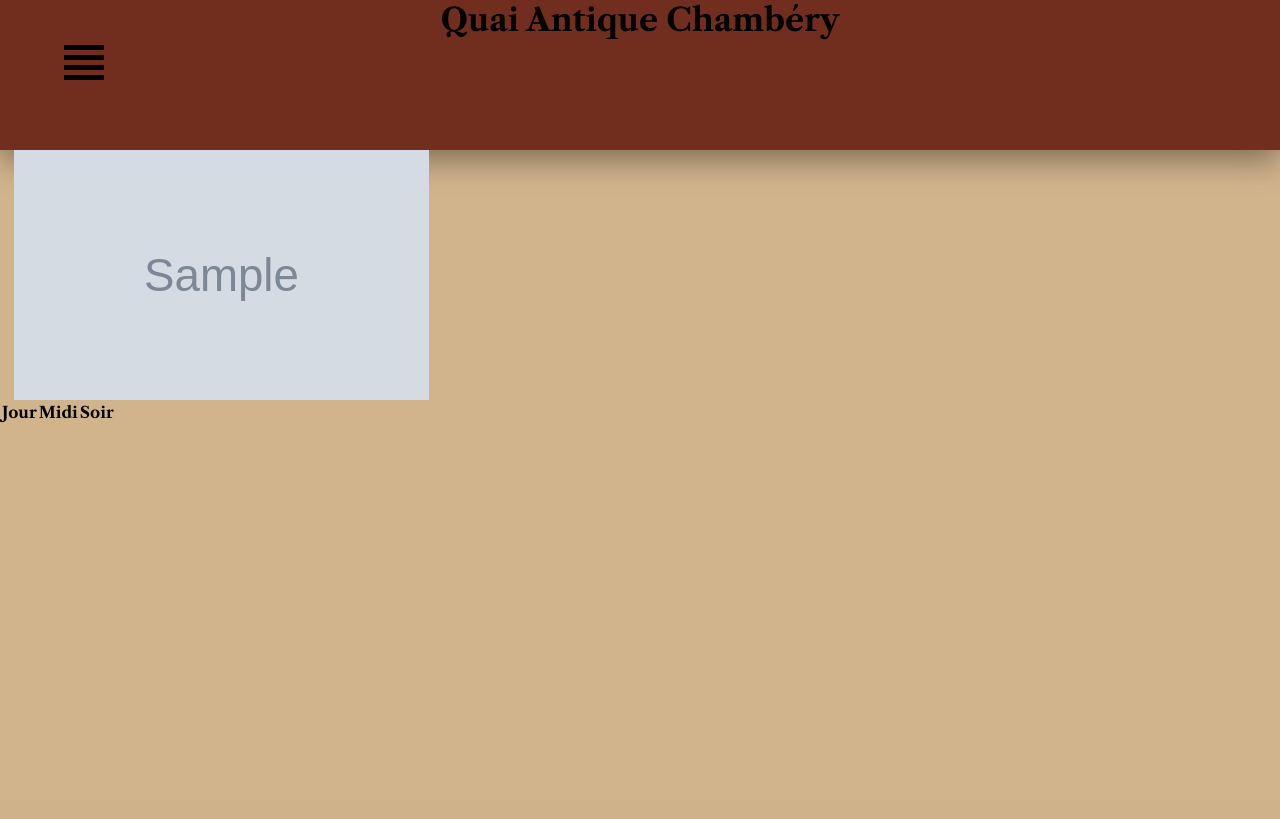
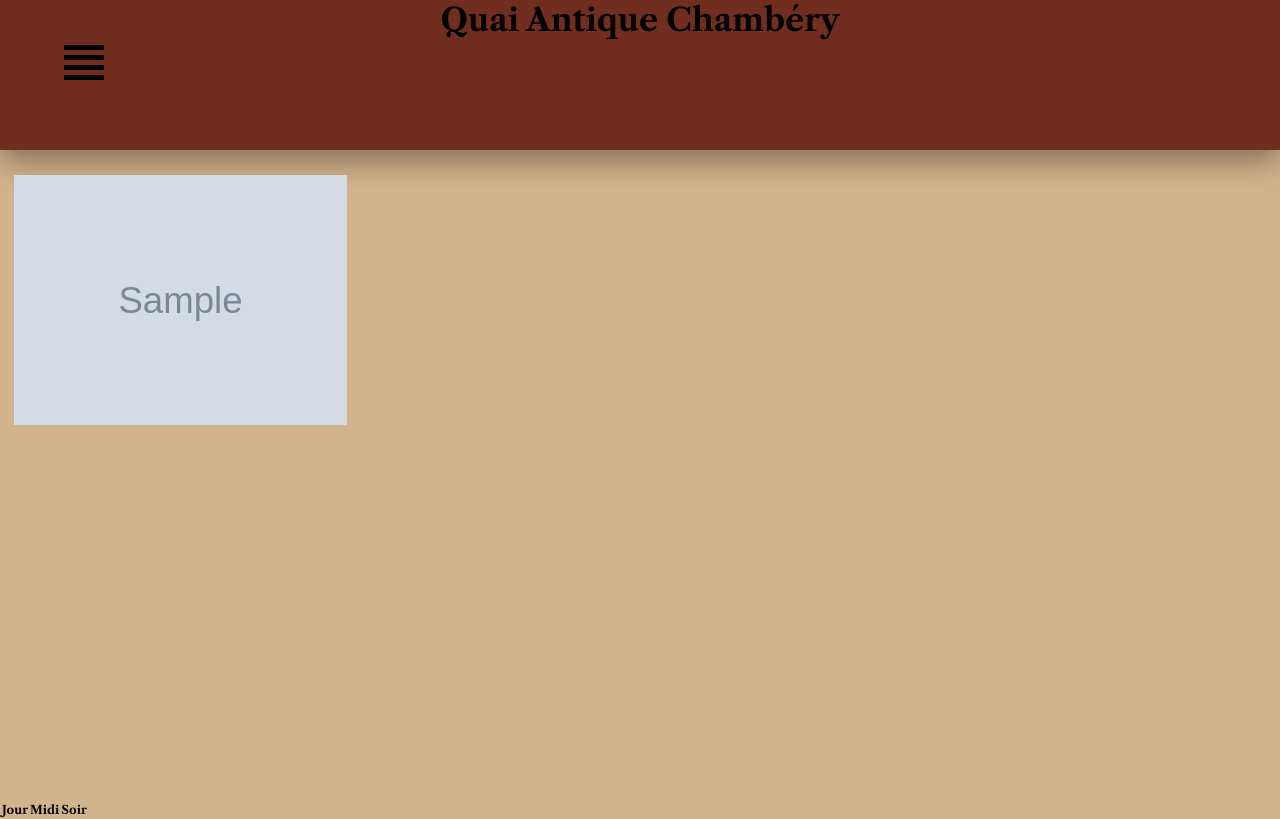
Before and after one commit to GDel84/ArnaudMichant, a Symfony app: template templates/accueil.html.twig in a window 1280 px wide. Before the commit the page ends 423 px from the top, so only its background shows below. Run offline with Twig, Linux system fonts and the light colour scheme; the template is opened without the code that fills it: most values are stand-ins (such as "Sample title", 1, 10 or a date in 2020); grey boxes marked "Sample" are stand-in pictures; lists and menus that the app fills with data are empty; some libraries are stand-ins or nearby versions.

Commit message:
test pucture and position

```diff
--- a/public/css/style.css
+++ b/public/css/style.css
@@ -9,6 +9,8 @@ body {
   background-color: #D2B48C;
   z-index: 2;
   margin: 0;
+  display : table;
+	width: 100%;
 }
 
 
@@ -200,14 +202,16 @@ nav ul li{
   box-shadow: 0 10px 30px rgba(0,0,0,0.4);
   text-align: center;
   position: absolute;
-  margin: 200px 0 200px 500px;
+  margin: 50px 0 200px 500px;
 }
 /*-------header-----*/
 .header-text {
+  display: block;
   width: auto;
   height: 150px;
   box-shadow: 0 10px 30px rgba(0, 0, 0, 0.4);
   background-color: #712E1E;
+  position: relative;
 }
 h1{
   text-align: center;
@@ -221,6 +225,8 @@ h1{
   flex-wrap: wrap;
   gap: 2vmin;
   padding: 0 14px;
+  position: absolute;
+  margin-top: 25px;
 }
 .gallery::after {
   content:'';
@@ -237,3 +243,19 @@ h1{
   height: 100%;
   object-fit: cover;
 }
+
+/*-------------Footer-----------*/
+footer{
+  position: absolute;
+  bottom: 0;
+  display : block;
+  align-items: center;
+}
+.footer{
+  width: 500px;
+  height: 100%;
+  font-size: 12px;
+  text-align: center;
+  margin: auto;
+  position: absolute;
+}
```
Also changed, not shown: public/css/adminstyle.css (+26 -3 lines).
